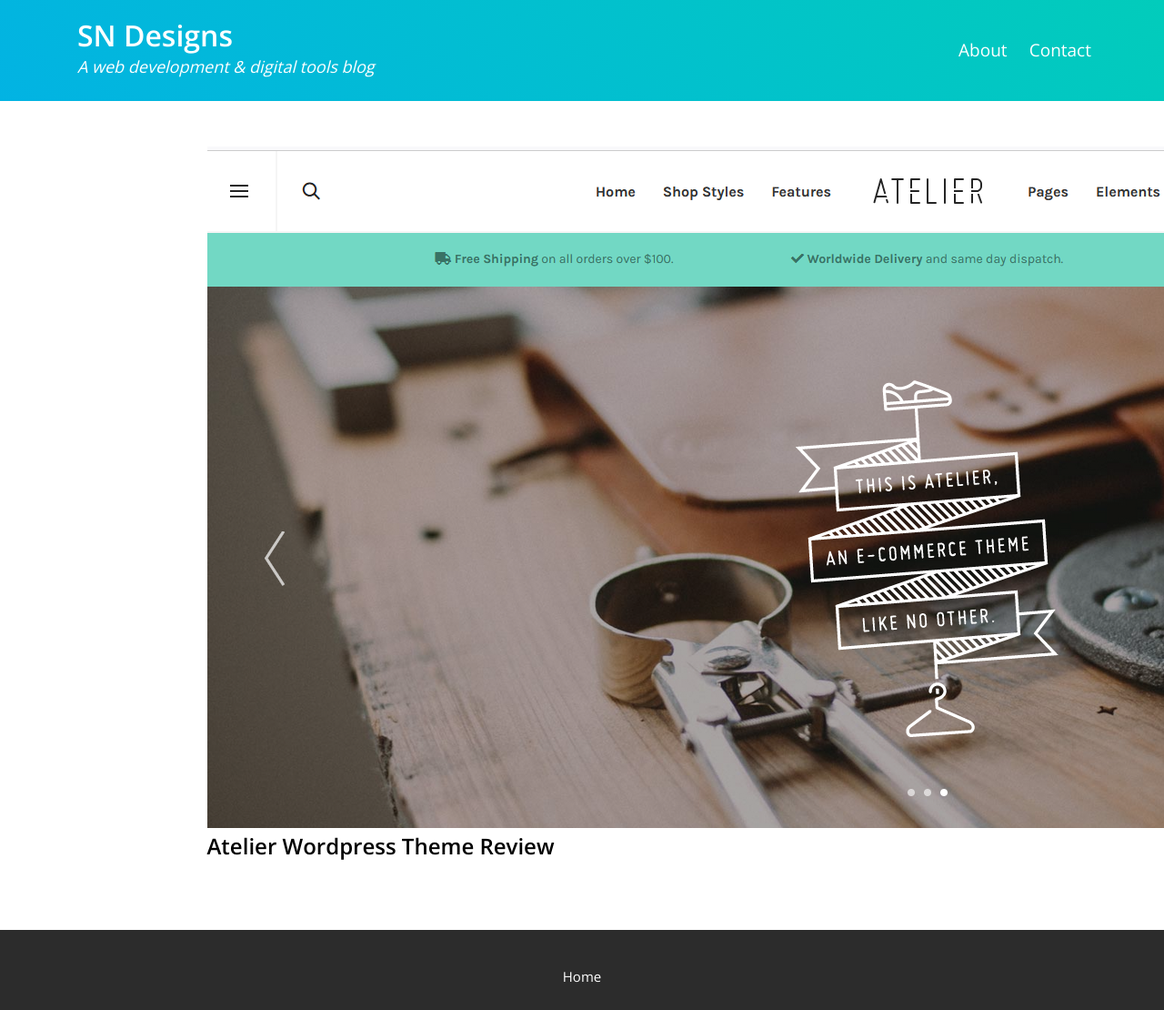
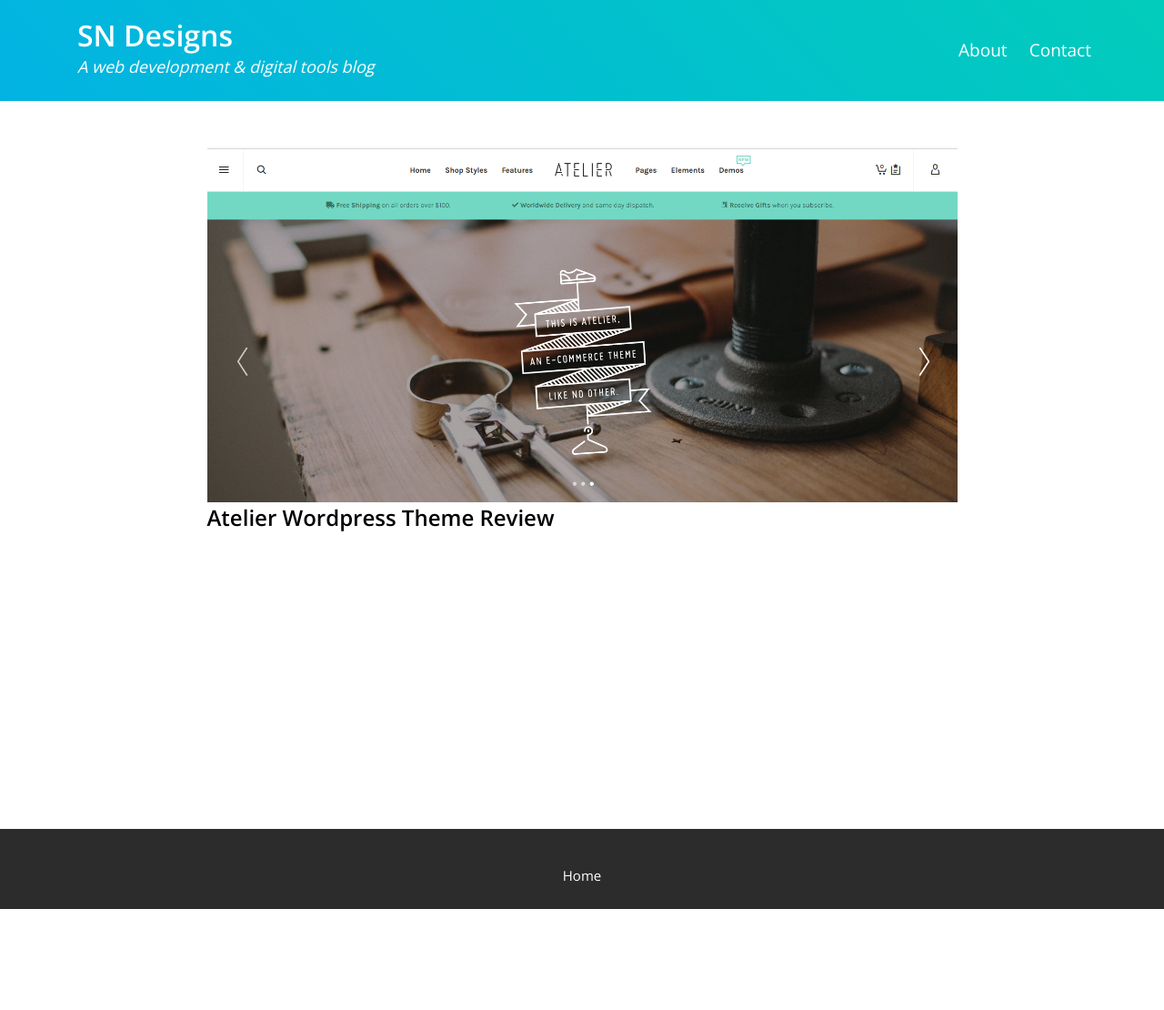
Before and after one commit to sndn/sndn.github.io, a Jekyll site: the page built from index.html, in a window 1280 px wide. Shown: the whole page at 91% size. Built offline with Jekyll 4.4.1, drawn with Linux system fonts in a browser that asks for light colours; after the commit the page ends 999 px from its top, so only the background shows below that.

Commit message:
Update index.html

```diff
--- a/index.html
+++ b/index.html
@@ -4,7 +4,7 @@
 
 {% for post in site.posts %}
  {%- if post.image -%}
-          <img src="{{- post.image | relative_url -}}" alt="" class="blog-roll-image">
+          <img src="{{- post.image | relative_url -}}" class="img-fluid">
         {%- else -%}
           {%- assign postImage = "/assets/images/image-default.jpg" -%}
           <img src="{{- postImage | relative_url -}}" alt="" class="blog-roll-image">
```
